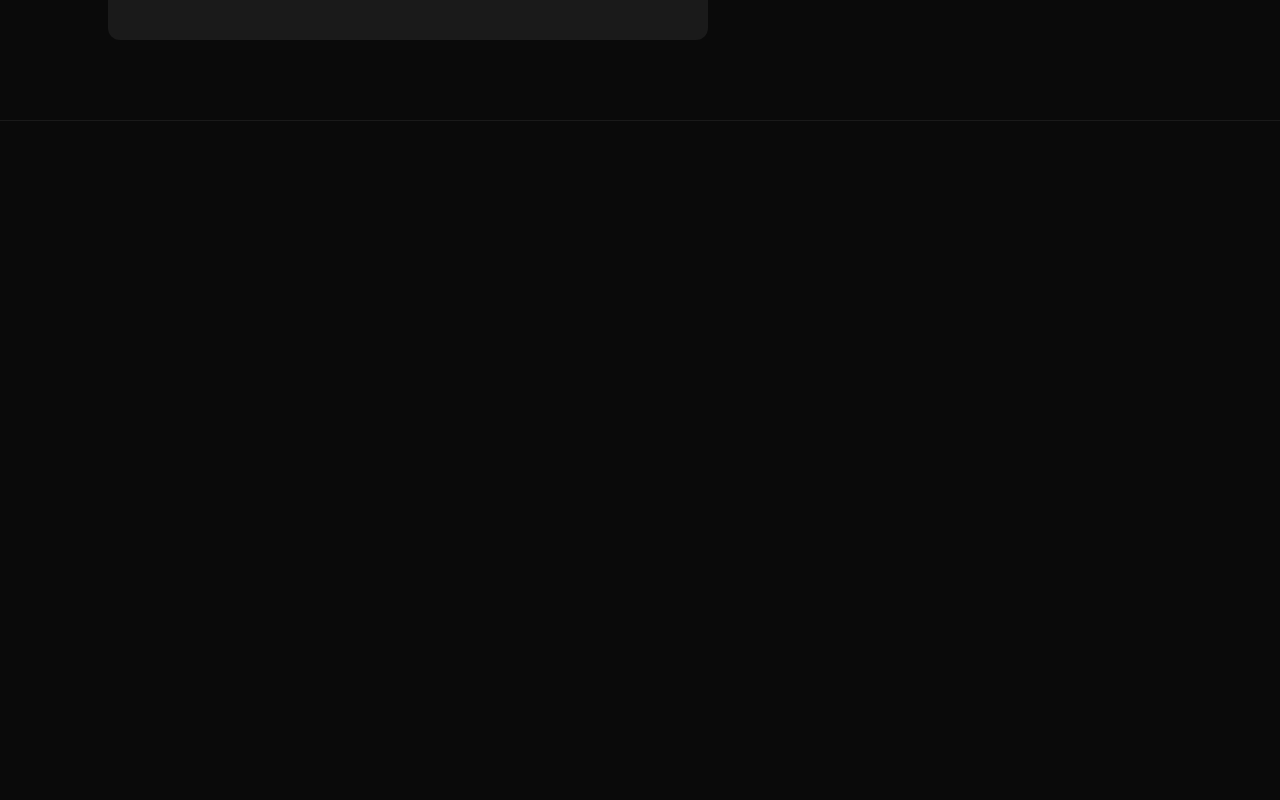
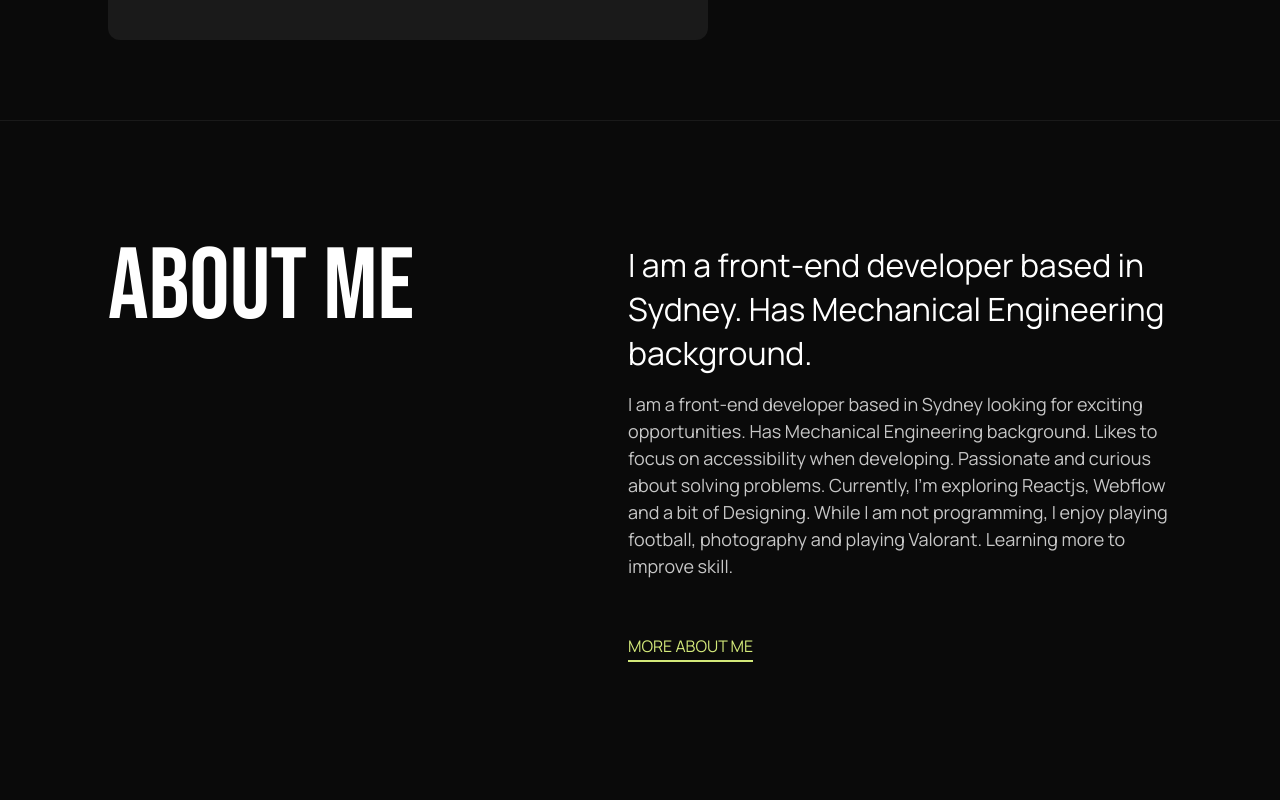
Before and after one commit to carrilloCd/portfolio, a React (Vite) app: page / in a window 1280 px wide. Shown: the part 3280-4080 px from the top of the page. Before the commit the page ends 3401 px from the top, so only its background shows below. Built offline with nearby package versions, Linux system fonts and the light colour scheme.

Commit message:
feat(about-section): add AboutSection component

```diff
--- a/src/App.tsx
+++ b/src/App.tsx
@@ -1,5 +1,5 @@
 import { Navbar } from '@components/layout';
-import { HeroSection, ProjectsSection } from '@components/sections';
+import { HeroSection, ProjectsSection, AboutSection } from '@components/sections';
 
 export const App: React.FC = () => {
   return (
@@ -7,6 +7,7 @@ export const App: React.FC = () => {
       <Navbar />
       <HeroSection />
       <ProjectsSection />
+      <AboutSection />
     </div>
   )
 }
--- /dev/null
+++ b/src/components/sections/AboutSection/AboutSection.scss
@@ -0,0 +1,32 @@
+@use '../../../sass/abstract/variables' as *;
+
+.about {
+  border-bottom: 1px solid $secondary-background-color;
+  padding: 12.2rem 10.8rem 41.6rem 10.8rem;
+  margin: 0 auto;
+  max-width: 144rem;
+
+  display: flex;
+  gap: 21.3rem;
+
+  &__title {
+    flex: 1 0 30.7rem;
+    font-size: 10.1rem;
+    line-height: 9rem;
+    color: $white-color;
+  }
+
+  &__subtitle {
+    margin-bottom: 1.6rem;
+    font-family: $font-secondary;
+    font-size: 3.2rem;
+    line-height: 4.4rem;
+    color: $white-color;
+  }
+
+  &__description {
+    margin-bottom: 5.3rem;
+    font-size: 1.8rem;
+    line-height: 2.7rem;
+  }
+}
--- /dev/null
+++ b/src/components/sections/AboutSection/AboutSection.tsx
@@ -0,0 +1,22 @@
+import './AboutSection.scss';
+import { Button } from '@components/ui';
+
+export const AboutSection: React.FC = () => {
+  return (
+    <section className='about'>
+      <h2 className='about__title'>About Me</h2>
+
+      <div className='about__box-info'>
+        <h3 className='about__subtitle'>I am a front-end developer based in Sydney. Has Mechanical Engineering background. </h3>
+
+        <p className='about__description'>I am a front-end developer based in Sydney looking for exciting opportunities. Has Mechanical Engineering background. Likes to focus on accessibility when developing. Passionate and curious about solving problems. Currently, I’m exploring Reactjs, Webflow and a bit of Designing. While I am not programming, I enjoy playing football, photography and playing Valorant. Learning more to improve skill.</p>
+
+        <Button
+          text='more about me'
+          variant='link'
+          url='#'
+        />
+      </div>
+    </section>
+  )
+}
--- a/src/components/sections/index.ts
+++ b/src/components/sections/index.ts
@@ -1,2 +1,3 @@
 export * from './HeroSection/HeroSection';
 export * from './ProjectsSection/ProjectsSection';
+export * from './AboutSection/AboutSection';
```
Also changed, not shown: src/components/ui/ProjectCard/ProjectCard.tsx (+12 -1 lines).
